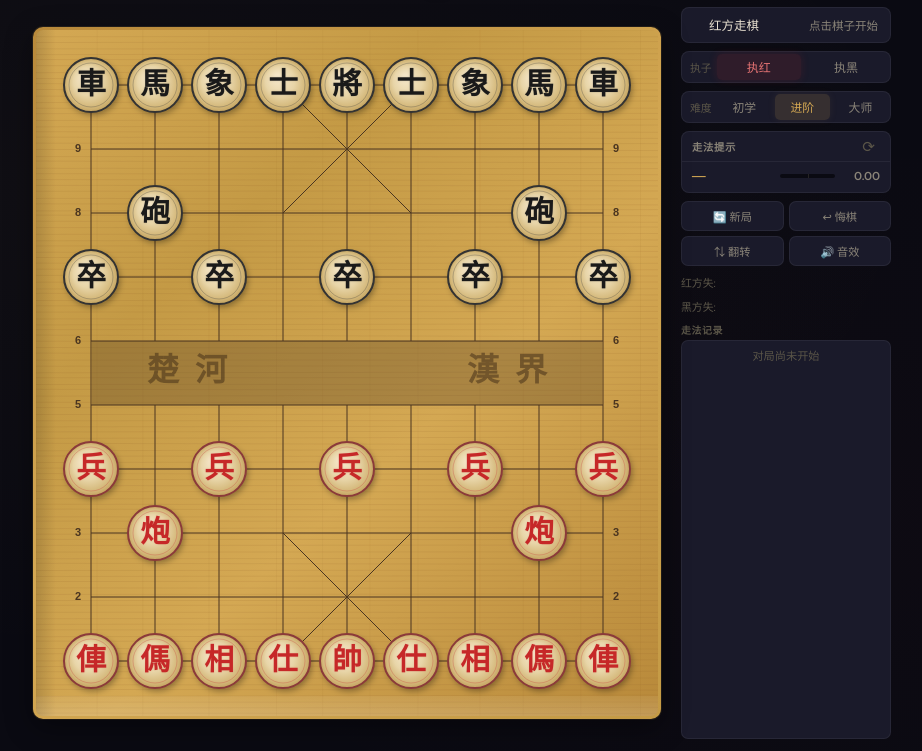
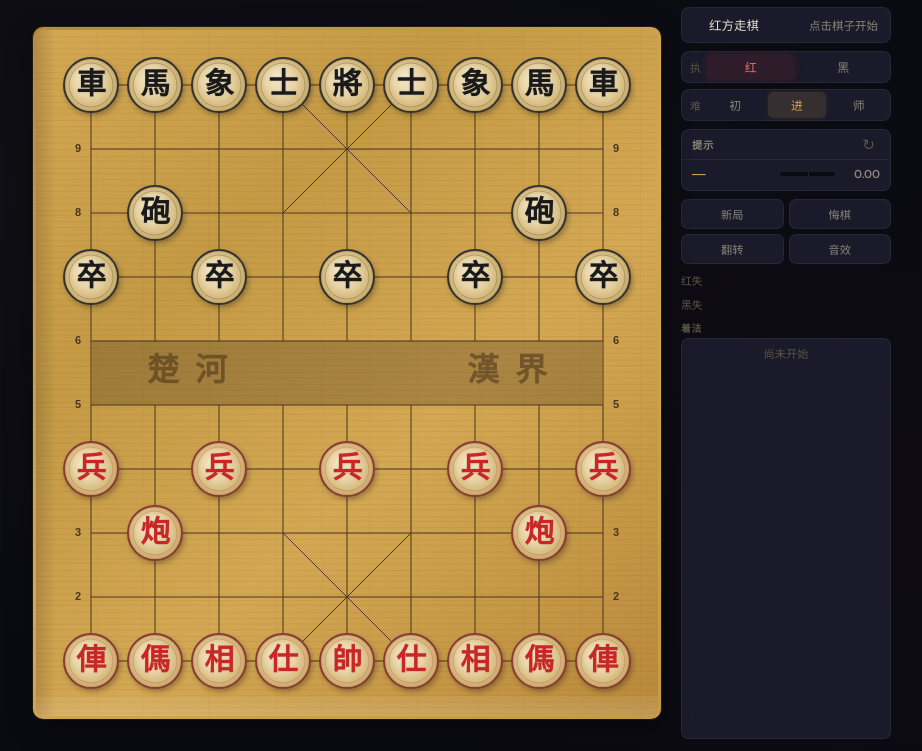
Before and after one commit to hkm-a/xiangqi, a website built with Vite: page index.html in a window 1280 px wide. Shown: the part 49-800 px from the top of the page, without its empty margins (178-1100 px from the left). Built offline with nearby package versions, Linux system fonts and the light colour scheme.

Commit message:
polish: 小而美定调 — 收敛文案与侧栏，明确产品边界

```diff
--- a/css/style.css
+++ b/css/style.css
@@ -210,7 +210,13 @@ body {
 .status-text.check { color: var(--red); }
 .status-text.checkmate { color: var(--gold); }
 
-/* ─── Difficulty ─── */
+/* ─── 对局设置（执色 + 难度）─── */
+
+.setup-block {
+  display: flex;
+  flex-direction: column;
+  gap: 6px;
+}
 
 .diff-group {
   display: flex;
@@ -419,6 +425,11 @@ body {
   border-color: rgba(212,168,83,0.2);
 }
 
+.action-btn.is-muted {
+  color: var(--text-muted);
+  opacity: 0.75;
+}
+
 .action-btn:disabled {
   opacity: 0.3;
   cursor: not-allowed;
--- a/index.html
+++ b/index.html
@@ -37,26 +37,26 @@
           <span class="status-text" id="statusText">点击棋子开始</span>
         </div>
 
-        <!-- Side: 执红 / 执黑 -->
-        <div class="diff-group side-group">
-          <span class="diff-label">执子</span>
-          <button class="side-btn active" data-side="red" id="sideRed">执红</button>
-          <button class="side-btn" data-side="black" id="sideBlack">执黑</button>
+        <!-- 对局设置：执色 + 难度（同一视觉层级，不堆控件） -->
+        <div class="setup-block">
+          <div class="diff-group side-group">
+            <span class="diff-label">执</span>
+            <button type="button" class="side-btn active" data-side="red" id="sideRed">红</button>
+            <button type="button" class="side-btn" data-side="black" id="sideBlack">黑</button>
+          </div>
+          <div class="diff-group">
+            <span class="diff-label">难</span>
+            <button type="button" class="diff-btn" data-diff="1">初</button>
+            <button type="button" class="diff-btn active" data-diff="2">进</button>
+            <button type="button" class="diff-btn" data-diff="3">师</button>
+          </div>
         </div>
 
-        <!-- Difficulty -->
-        <div class="diff-group">
-          <span class="diff-label">难度</span>
-          <button class="diff-btn" data-diff="1">初学</button>
-          <button class="diff-btn active" data-diff="2">进阶</button>
-          <button class="diff-btn" data-diff="3">大师</button>
-        </div>
-
-        <!-- AI Hint -->
+        <!-- 提示：只保留必要分析 -->
         <div class="hint-panel">
           <div class="hint-header">
-            <span class="hint-title">走法提示</span>
-            <button class="hint-refresh" id="hintRefresh" title="刷新分析">⟳</button>
+            <span class="hint-title">提示</span>
+            <button type="button" class="hint-refresh" id="hintRefresh" title="重新分析">↻</button>
           </div>
           <div class="hint-body">
             <div class="hint-move" id="hintMove">—</div>
@@ -70,29 +70,27 @@
           </div>
         </div>
 
-        <!-- Actions -->
+        <!-- 操作：四字按钮，无 emoji 噪音 -->
         <div class="actions-row">
-          <button class="action-btn" id="btnNewGame">🔄 新局</button>
-          <button class="action-btn" id="btnUndo">↩ 悔棋</button>
-          <button class="action-btn" id="btnFlip" title="翻转棋盘视角">⇅ 翻转</button>
-          <button class="action-btn" id="btnSound">🔊 音效</button>
+          <button type="button" class="action-btn" id="btnNewGame">新局</button>
+          <button type="button" class="action-btn" id="btnUndo">悔棋</button>
+          <button type="button" class="action-btn" id="btnFlip" title="翻转视角">翻转</button>
+          <button type="button" class="action-btn" id="btnSound">音效</button>
         </div>
 
-        <!-- Captured -->
         <div class="captured-row">
-          <span class="captured-label">红方失:</span>
+          <span class="captured-label">红失</span>
           <span class="captured-items" id="capturedRed"></span>
         </div>
         <div class="captured-row">
-          <span class="captured-label">黑方失:</span>
+          <span class="captured-label">黑失</span>
           <span class="captured-items" id="capturedBlack"></span>
         </div>
 
-        <!-- Move History (fills remaining sidebar space) -->
         <div class="history-section">
-          <div class="history-header">走法记录</div>
+          <div class="history-header">着法</div>
           <div class="history-list" id="moveHistory">
-            <span class="history-empty">对局尚未开始</span>
+            <span class="history-empty">尚未开始</span>
           </div>
         </div>
       </div>
--- a/js/main.js
+++ b/js/main.js
@@ -289,7 +289,7 @@ function updateCaptured(el, pieces, color) {
 
 function renderMoveHistory() {
   if (!moveHistory) return
-  if (game.history.length === 0) { moveHistory.innerHTML = '<span class="history-empty">对局尚未开始</span>'; return }
+  if (game.history.length === 0) { moveHistory.innerHTML = '<span class="history-empty">尚未开始</span>'; return }
   moveHistory.innerHTML = game.history.map((m, i) =>
     `<span class="history-move"><span class="num">${i + 1}.</span><span class="${m.piece?.color === RED ? 'red' : 'black'}">${game.getMoveText(m)}</span></span>`
   ).join('')
@@ -302,10 +302,17 @@ const SOUND_KEY = 'xiangqi_sound'
 
 function isSoundEnabled() { return localStorage.getItem(SOUND_KEY) !== 'off' }
 
+function syncSoundButton() {
+  const on = isSoundEnabled()
+  $('btnSound').textContent = on ? '音效' : '静音'
+  $('btnSound').classList.toggle('is-muted', !on)
+  $('btnSound').title = on ? '关闭音效' : '打开音效'
+}
+
 function toggleSound() {
   const on = !isSoundEnabled()
   localStorage.setItem(SOUND_KEY, on ? 'on' : 'off')
-  $('btnSound').textContent = on ? '🔊 音效' : '🔇 静音'
+  syncSoundButton()
   sound.setEnabled(on)
   if (on) sound.playMove()
 }
@@ -434,7 +441,7 @@ document.addEventListener('keydown', (e) => {
 
 function init() {
   sound.setEnabled(isSoundEnabled())
-  $('btnSound').textContent = isSoundEnabled() ? '🔊 音效' : '🔇 静音'
+  syncSoundButton()
   tryRestore()
   // 无存档时默认执红
   if (game.history.length === 0 && !localStorage.getItem(SAVE_KEY)) {
--- a/package.json
+++ b/package.json
@@ -1,8 +1,8 @@
 {
   "name": "xiangqi",
-  "version": "1.0.0",
+  "version": "1.1.0",
   "private": true,
-  "description": "中国象棋 (Chinese Chess / Xiangqi) - Web Game",
+  "description": "中国象棋 · 小而美：棋盘 + 三档 AI + 暗色界面",
   "type": "module",
   "scripts": {
     "dev": "vite",
```
Also changed, not shown: README.md.
